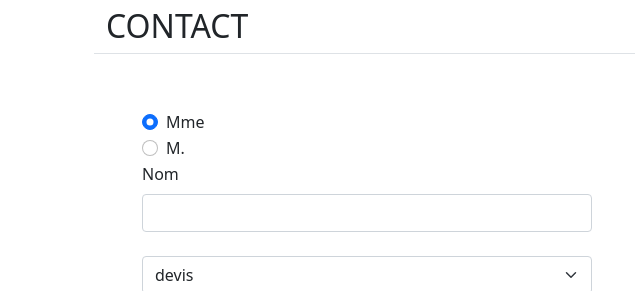
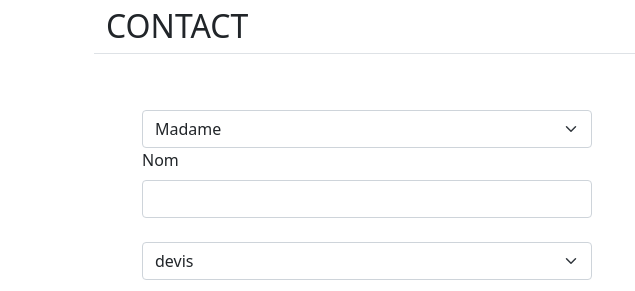
Before and after one commit to Zaioua-Tom/Taupin, a plain HTML site: page index9.html in a window 1280 px wide. Shown: the part 144-435 px from the top of the page, 0-635 px from the left. Drawn offline with nearby package versions, Linux system fonts and the light colour scheme.

Commit message:
modification formulaire

```diff
--- a/index9.html
+++ b/index9.html
@@ -40,18 +40,10 @@
       <div class="container d-flex row mx-auto">
         <h2 class="pb-2 border-bottom mt-5">CONTACT</h2>
         <form class="mt-5 col-md-6 px-5" action="https://formsubmit.co/tomzaioua@gmail.com" method="post">
-          <div class="form-check ">
-            <input class="form-check-input" type="radio" name="TaupinRadios" id="TaupinRadios1" value="option1" checked>
-            <label class="form-check-label" for="TaupinRadios1">
-              Mme
-            </label>
-          </div>
-          <div class="form-check">
-            <input class="form-check-input" type="radio" name="TaupinRadios" id="TaupinRadios2" value="option2">
-            <label class="form-check-label" for="TaupinRadios2">
-              M.
-            </label>
-          </div>
+          <select class="form-select" aria-label="Select gender ">
+            <option value="Madame">Madame</option>
+            <option value="Monsieur">Monsieur</option>
+          </select>
           <div>
             <label for="nom" class="form-label">Nom</label>
             <input type="text" name="nom" id="nom" class="form-control">
```
Also changed, not shown: index.html (+4 -13 lines).
